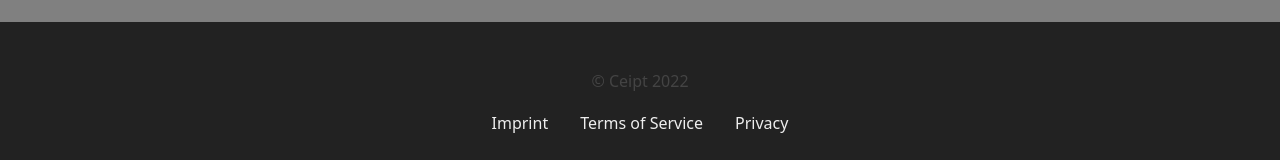
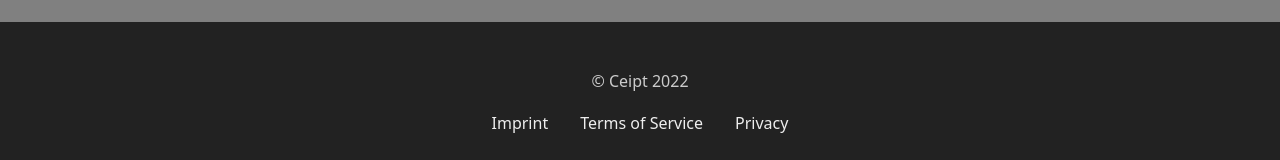
Before and after one commit to wotschofsky/ceipt-frontend, a Next.js app: page / in a window 1280 px wide. Shown: the part 618-778 px from the top of the page. Built offline with nearby package versions, Linux system fonts and the light colour scheme.

Commit message:
Lighten footer copyright text 💡

```diff
--- a/components/Footer/footer.module.css
+++ b/components/Footer/footer.module.css
@@ -13,7 +13,7 @@
 }
 .copyright {
 
-    color: #444;
+    color: #ccc;
 }
 .link {
 
```
